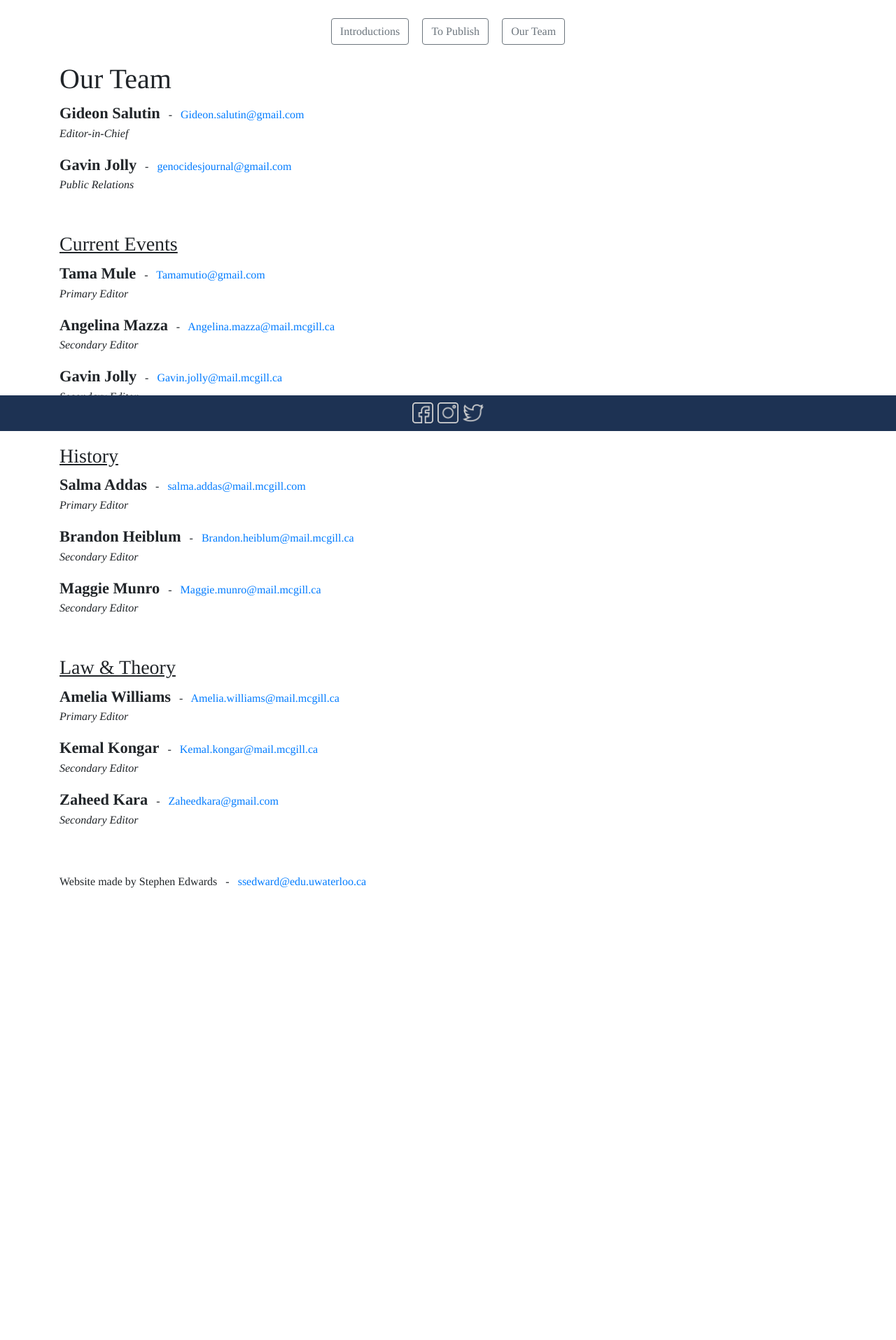
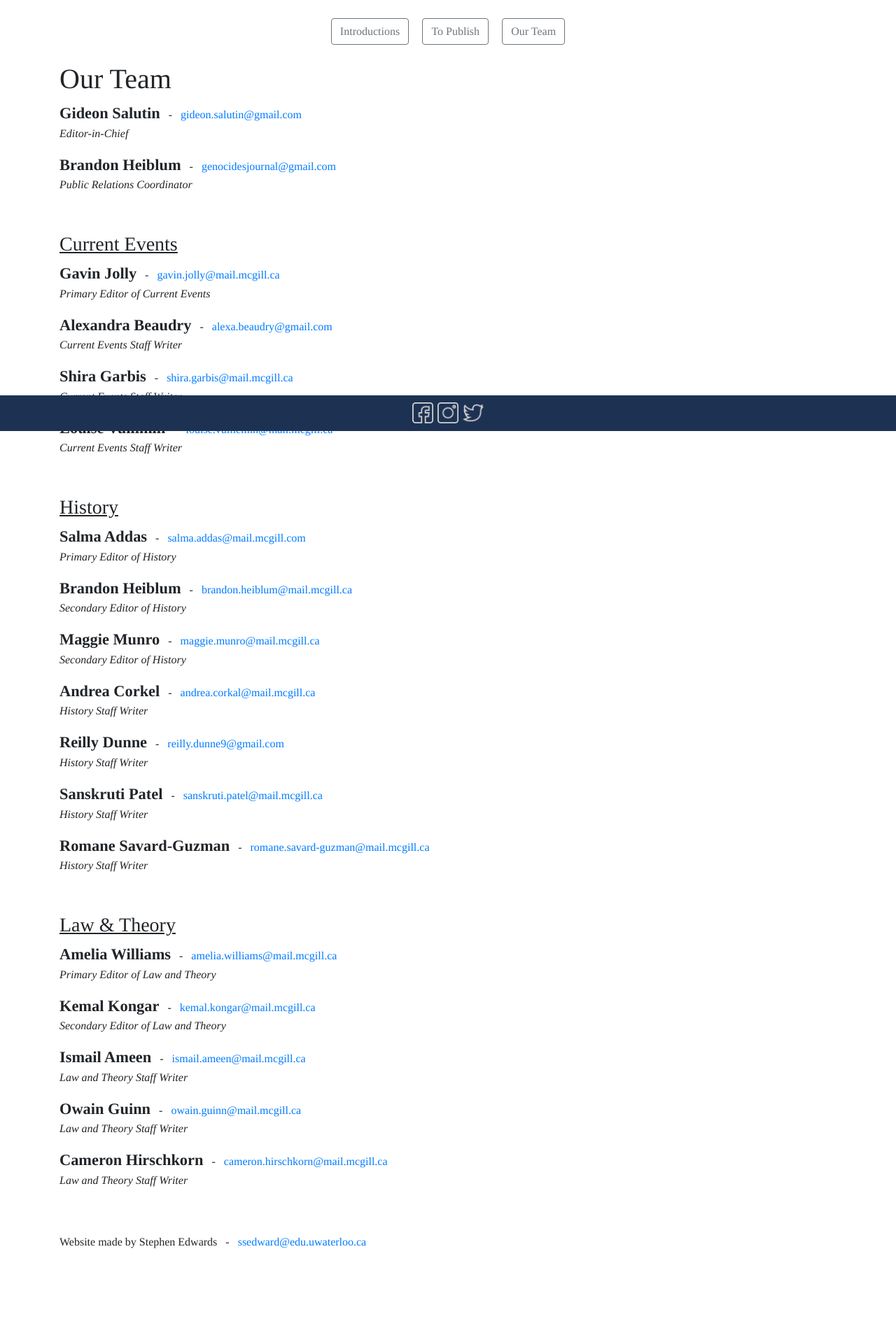
Before and after one commit to sventi555/CRG, a Django app: page /our_team in a window 1280 px wide. Shown: the part 184-2099 px from the top of the page at 70% size. Before the commit the page ends 1453 px from the top, so only its background shows below. Run offline with Django 3.2, Linux system fonts and the light colour scheme; data that the repository does not hold is empty; some libraries are stand-ins or nearby versions.

Commit message:
updated staff page, fixed some css, and reintroduced css versions

```diff
--- a/templates/layout.html
+++ b/templates/layout.html
@@ -1,5 +1,7 @@
 {% load static %}
 {% load extras %}
+
+{% with "1.0.0" as css_version %}
 
 <!doctype html>
 <html lang="en">
@@ -14,7 +16,7 @@
     {% block og_description %}<meta property="og:description" content="Contemporary Review of Genocides and Political Violence">{% endblock og_description %}
     <link rel="icon" href="{% static 'images/logo.png' %}">
     <link rel="stylesheet" href="https://stackpath.bootstrapcdn.com/bootstrap/4.1.3/css/bootstrap.min.css" integrity="sha384-MCw98/SFnGE8fJT3GXwEOngsV7Zt27NXFoaoApmYm81iuXoPkFOJwJ8ERdknLPMO" crossorigin="anonymous">
-    <link rel="stylesheet" href="{% static "css/styles.css" %}">
+    <link rel="stylesheet" href="{% static "css/styles.css" %}?ver={{ css_version }}">
     <title>{% block title %}Contemporary Review of Genocides{% endblock title %}</title>
     {% block head %}{% endblock head %}
 
@@ -48,3 +50,5 @@
 {% block scripts %}{% endblock scripts %}
 </body>
 </html>
+
+{% endwith %}
--- a/website/templates/website/about.html
+++ b/website/templates/website/about.html
@@ -2,7 +2,7 @@
 {% load static %}
 
 {% block head %}
-    <link rel="stylesheet" href="{% static 'css/about.css' %}">
+    <link rel="stylesheet" href="{% static 'css/about.css' %}?ver={{ css_version }}">
 {% endblock head %}
 
 {% block main %}
--- a/website/templates/website/article_detail.html
+++ b/website/templates/website/article_detail.html
@@ -15,7 +15,7 @@
 {% endif %}
 
 {% block head %}
-    <link rel="stylesheet" href="{% static "css/article_detail.css" %}">
+    <link rel="stylesheet" href="{% static "css/article_detail.css" %}?ver={{ css_version }}">
 {% endblock head %}
 
 {% block title %}{{ article.title }}{% endblock title %}
--- a/website/templates/website/list_articles.html
+++ b/website/templates/website/list_articles.html
@@ -3,7 +3,7 @@
 {% load extras %}
 
 {% block head %}
-    <link rel="stylesheet" href="{% static "css/list_articles.css" %}">
+    <link rel="stylesheet" href="{% static "css/list_articles.css" %}?ver={{ css_version }}">
 {% endblock head %}
 
 {% block main %}
--- a/website/templates/website/our_team.html
+++ b/website/templates/website/our_team.html
@@ -5,51 +5,82 @@
 {% block blurb %}
     <h1>Our Team</h1>
     <p>
-        <span class="name">Gideon Salutin</span> &nbsp&nbsp-&nbsp&nbsp <a href="mailto:Gideon.salutin@gmail.com">Gideon.salutin@gmail.com</a><br>
+        <span class="name">Gideon Salutin</span> &nbsp&nbsp-&nbsp&nbsp <a href="mailto:gideon.salutin@gmail.com">gideon.salutin@gmail.com</a><br>
         <em>Editor-in-Chief</em>
     </p>
     <p>
-        <span class="name">Gavin Jolly</span> &nbsp&nbsp-&nbsp&nbsp <a href="mailto:genocidesjournal@gmail.com">genocidesjournal@gmail.com</a><br>
-        <em>Public Relations</em>
+        <span class="name">Brandon Heiblum</span> &nbsp&nbsp-&nbsp&nbsp <a href="mailto:genocidesjournal@gmail.com">genocidesjournal@gmail.com</a><br>
+        <em>Public Relations Coordinator</em>
     </p>
+
     <h3 class="designation"><u>Current Events</u></h3>
     <p>
-        <span class="name">Tama Mule</span> &nbsp&nbsp-&nbsp&nbsp <a href="mailto:Tamamutio@gmail.com">Tamamutio@gmail.com</a><br>
-        <em>Primary Editor</em>
+        <span class="name">Gavin Jolly</span> &nbsp&nbsp-&nbsp&nbsp <a href="mailto:gavin.jolly@mail.mcgill.ca">gavin.jolly@mail.mcgill.ca</a><br>
+        <em>Primary Editor of Current Events</em>
     </p>
     <p>
-        <span class="name">Angelina Mazza</span> &nbsp&nbsp-&nbsp&nbsp <a href="mailto:Angelina.mazza@mail.mcgill.ca">Angelina.mazza@mail.mcgill.ca</a><br>
-        <em>Secondary Editor</em>
+        <span class="name">Alexandra Beaudry</span> &nbsp&nbsp-&nbsp&nbsp <a href="mailto:alexa.beaudry@gmail.com">alexa.beaudry@gmail.com</a><br>
+        <em>Current Events Staff Writer</em>
     </p>
     <p>
-        <span class="name">Gavin Jolly</span> &nbsp&nbsp-&nbsp&nbsp <a href="mailto:Gavin.jolly@mail.mcgill.ca">Gavin.jolly@mail.mcgill.ca</a><br>
-        <em>Secondary Editor</em>
+        <span class="name">Shira Garbis</span> &nbsp&nbsp-&nbsp&nbsp <a href="mailto:shira.garbis@mail.mcgill.ca">shira.garbis@mail.mcgill.ca</a><br>
+        <em>Current Events Staff Writer</em>
     </p>
+    <p>
+        <span class="name">Louise Vuilimin</span> &nbsp&nbsp-&nbsp&nbsp <a href="mailto:louise.vuillemin@mail.mcgill.ca">louise.vuillemin@mail.mcgill.ca</a><br>
+        <em>Current Events Staff Writer</em>
+    </p>
+
     <h3 class="designation"><u>History</u></h3>
     <p>
         <span class="name">Salma Addas</span> &nbsp&nbsp-&nbsp&nbsp <a href="mailto:salma.addas@mail.mcgill.com">salma.addas@mail.mcgill.com</a><br>
-        <em>Primary Editor</em>
+        <em>Primary Editor of History</em>
     </p>
     <p>
-        <span class="name">Brandon Heiblum</span> &nbsp&nbsp-&nbsp&nbsp <a href="mailto:Brandon.heiblum@mail.mcgill.ca">Brandon.heiblum@mail.mcgill.ca</a><br>
-        <em>Secondary Editor</em>
+        <span class="name">Brandon Heiblum</span> &nbsp&nbsp-&nbsp&nbsp <a href="mailto:brandon.heiblum@mail.mcgill.ca">brandon.heiblum@mail.mcgill.ca</a><br>
+        <em>Secondary Editor of History</em>
     </p>
     <p>
-        <span class="name">Maggie Munro</span> &nbsp&nbsp-&nbsp&nbsp <a href="mailto:Maggie.munro@mail.mcgill.ca">Maggie.munro@mail.mcgill.ca</a><br>
-        <em>Secondary Editor</em>
+        <span class="name">Maggie Munro</span> &nbsp&nbsp-&nbsp&nbsp <a href="mailto:maggie.munro@mail.mcgill.ca">maggie.munro@mail.mcgill.ca</a><br>
+        <em>Secondary Editor of History</em>
     </p>
+    <p>
+        <span class="name">Andrea Corkel</span> &nbsp&nbsp-&nbsp&nbsp <a href="mailto:andrea.corkal@mail.mcgill.ca">andrea.corkal@mail.mcgill.ca</a><br>
+        <em>History Staff Writer</em>
+    </p>
+    <p>
+        <span class="name">Reilly Dunne</span> &nbsp&nbsp-&nbsp&nbsp <a href="mailto:reilly.dunne9@gmail.com">reilly.dunne9@gmail.com</a><br>
+        <em>History Staff Writer</em>
+    </p>
+    <p>
+        <span class="name">Sanskruti Patel</span> &nbsp&nbsp-&nbsp&nbsp <a href="mailto:sanskruti.patel@mail.mcgill.ca">sanskruti.patel@mail.mcgill.ca</a><br>
+        <em>History Staff Writer</em>
+    </p>
+    <p>
+        <span class="name">Romane Savard-Guzman</span> &nbsp&nbsp-&nbsp&nbsp <a href="mailto:romane.savard-guzman@mail.mcgill.ca">romane.savard-guzman@mail.mcgill.ca</a><br>
+        <em>History Staff Writer</em>
+    </p>
+
     <h3 class="designation"><u>Law & Theory</u></h3>
     <p>
-        <span class="name">Amelia Williams</span> &nbsp&nbsp-&nbsp&nbsp <a href="mailto:Amelia.williams@mail.mcgill.ca">Amelia.williams@mail.mcgill.ca</a><br>
-        <em>Primary Editor</em>
+        <span class="name">Amelia Williams</span> &nbsp&nbsp-&nbsp&nbsp <a href="mailto:amelia.williams@mail.mcgill.ca">amelia.williams@mail.mcgill.ca</a><br>
+        <em>Primary Editor of Law and Theory</em>
     </p>
     <p>
-        <span class="name">Kemal Kongar</span> &nbsp&nbsp-&nbsp&nbsp <a href="mailto:Kemal.kongar@mail.mcgill.ca">Kemal.kongar@mail.mcgill.ca</a><br>
-        <em>Secondary Editor</em>
+        <span class="name">Kemal Kongar</span> &nbsp&nbsp-&nbsp&nbsp <a href="mailto:kemal.kongar@mail.mcgill.ca">kemal.kongar@mail.mcgill.ca</a><br>
+        <em>Secondary Editor of Law and Theory</em>
     </p>
-     <p>
-        <span class="name">Zaheed Kara</span> &nbsp&nbsp-&nbsp&nbsp <a href="mailto:Zaheedkara@gmail.com">Zaheedkara@gmail.com</a><br>
-        <em>Secondary Editor</em>
+    <p>
+        <span class="name">Ismail Ameen</span> &nbsp&nbsp-&nbsp&nbsp <a href="mailto:ismail.ameen@mail.mcgill.ca">ismail.ameen@mail.mcgill.ca</a><br>
+        <em>Law and Theory Staff Writer</em>
+    </p>
+    <p>
+        <span class="name">Owain Guinn</span> &nbsp&nbsp-&nbsp&nbsp <a href="mailto:owain.guinn@mail.mcgill.ca">owain.guinn@mail.mcgill.ca</a><br>
+        <em>Law and Theory Staff Writer</em>
+    </p>
+    <p>
+        <span class="name">Cameron Hirschkorn</span> &nbsp&nbsp-&nbsp&nbsp <a href="mailto:cameron.hirschkorn@mail.mcgill.ca">cameron.hirschkorn@mail.mcgill.ca</a><br>
+        <em>Law and Theory Staff Writer</em>
     </p>
     <br>
     <br>
```
Also changed, not shown: static/css/home.css (+3 -4 lines), website/templates/website/home.html (+7 -2 lines).
